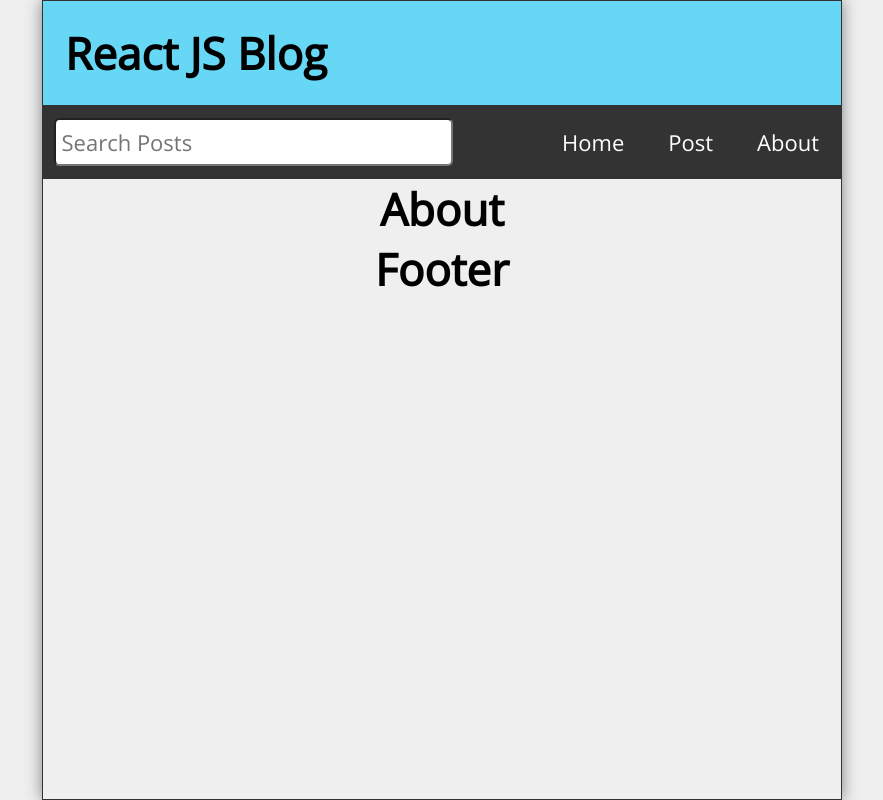
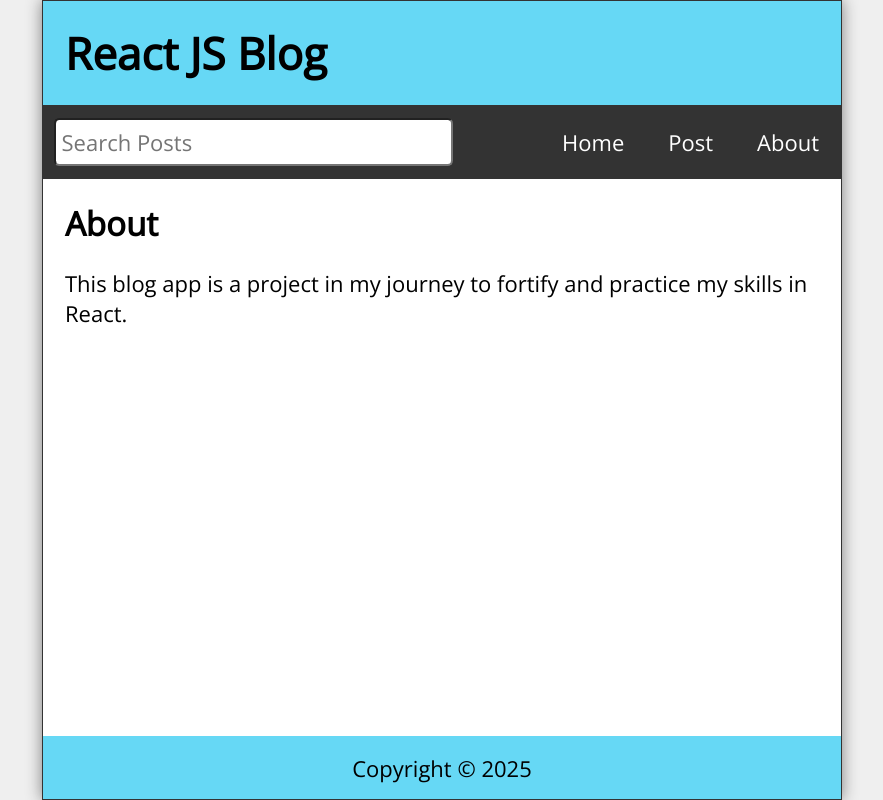
Before and after one commit to SarEnderTarkanson/ReactSeries, a React (Create React App) app in the folder r-blog-project/: page /about in a window 1280 px wide. Shown: the whole page, without its empty margins (198-1081 px from the left). Built offline with nearby package versions, Linux system fonts and the light colour scheme.

Commit message:
Gave the final shape to the Footer, About and Missing components

```diff
--- a/r-blog-project/src/About.js
+++ b/r-blog-project/src/About.js
@@ -1,7 +1,11 @@
 const About = () => {
   return (
-    <main>
-      <h1>About</h1>
+    <main className="About">
+      <h2>About</h2>
+      <p style={{ marginTop: "1rem" }}>
+        This blog app is a project in my journey to fortify and practice my
+        skills in React.
+      </p>
     </main>
   );
 };
--- a/r-blog-project/src/Footer.js
+++ b/r-blog-project/src/Footer.js
@@ -1,9 +1,10 @@
 const Footer = () => {
+  const today = new Date();
   return (
-    <footer>
-      <h1>Footer</h1>
-    </footer>
-  );
-};
+      <footer className='Footer'>
+          <p>Copyright &copy; {today.getFullYear()}</p>
+      </footer>
+  )
+}
 
-export default Footer;
+export default Footer
--- a/r-blog-project/src/Missing.js
+++ b/r-blog-project/src/Missing.js
@@ -1,9 +1,15 @@
+import { Link } from 'react-router-dom';
+
 const Missing = () => {
-  return (
-    <main>
-      <h1>Missing</h1>
-    </main>
-  );
-};
+    return (
+        <main className='Missing'>
+            <h2>Page Not Found</h2>
+            <p>Well, that's disappointing.</p>
+            <p>
+                <Link to='/'>Visit Our Homepage</Link>
+            </p>
+        </main>
+    )
+}
 
-export default Missing;
+export default Missing
--- a/r-blog-project/src/Post.js
+++ b/r-blog-project/src/Post.js
@@ -8,7 +8,7 @@
         <p className="postDate">{post.datetime}</p>
       </Link>
       <p className="postBody">
-        {post.body.length <= 25 ? post.body : `${post.body.slice()}...`}
+        {post.body.length <= 25 ? post.body : `${post.body.slice(0, 25)}...`}
       </p>
     </article>
   );
```
